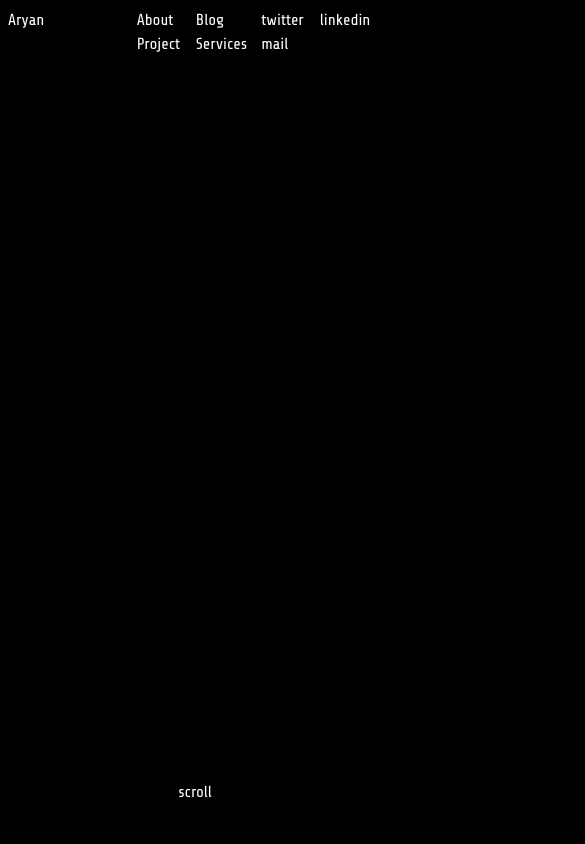
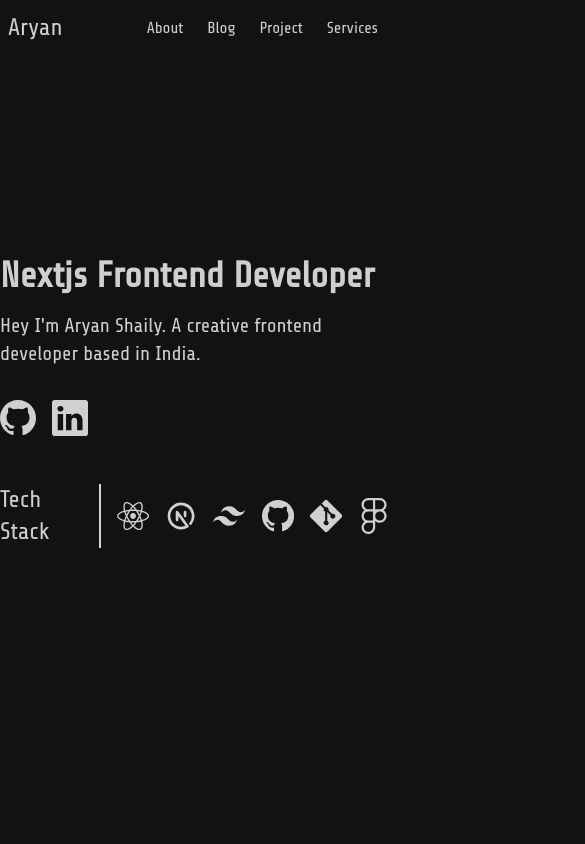
Before and after one commit to light-200/aryan-shaily, a Next.js app: page / in a window 390 px wide. Shown: the top 844 px of the page, 585 px wide, since content can reach past the window. Built offline with nearby package versions, Linux system fonts and the light colour scheme.

Commit message:
layout and landing page added 👷🏾

```diff
--- a/app/layout.tsx
+++ b/app/layout.tsx
@@ -23,14 +23,17 @@ export default function RootLayout({
       <body
         className={
           inter.className +
-          " selection:text-white selection:bg-black overflow-x-hidden scroll-smooth bg-black text-white"
+          " selection:text-white selection:bg-black overflow-x-hidden scroll-smooth bg-[#121212] text-white text-opacity-80"
         }
       >
         {children}
-        <footer className="grid grid-cols-3 p-2 lg:p-6">
+        <footer className="grid grid-cols-3 p-2 lg:p-6 border-[1px] border-transparent border-t-zinc-600">
           <div>
             <h3>Aryan Shaily</h3>
-            <p>All rights reserved</p>
+            <p className="lg:w-5/6">
+              I'm a 21yo Web developer/designer. Looking forward to solve your
+              problems with design and tech.
+            </p>
           </div>
           <div>
             <h3 className="font-semibold">Navigation Links</h3>
--- a/app/page.tsx
+++ b/app/page.tsx
@@ -1,17 +1,27 @@
+"use client";
 import AboutCard from "@/components/AboutCard";
 import ProjectCard from "@/components/ProjectCard";
 import ServicesForm from "@/components/ServicesForm";
+import Space from "@/components/Space";
 import Link from "next/link";
+import { SyntheticEvent, useState } from "react";
 
 export default function Index() {
+  const [service, setService] = useState("");
+
+  const handleServiceSelection = (e: SyntheticEvent) => {
+    setService(e.currentTarget.innerHTML);
+  };
+
   return (
     <main className="w-full">
-      <section className="grid min-h-screen w-full grid-cols-3 p-2 lg:p-6 relative">
+      <section className="grid min-h-screen w-full grid-cols-2 auto-rows-min relative items-center">
+        <div className="col-span-2 flex justify-between items-center lg:px-8 px-2  p-3">
           <div>
-          <span>Aryan</span>
+            <span className="text-2xl">Aryan</span>
           </div>
-        <div>
-          <ul className="grid grid-rows-2 grid-cols-2 w-fit">
+          <div className="justify-self-end">
+            <ul className="w-fit flex gap-4">
               <Link href="#about" className="btn-primary">
                 About
               </Link>
@@ -26,17 +36,8 @@ export default function Index() {
               </Link>
             </ul>
           </div>
-        <div>
-          <ul className="grid grid-rows-2 grid-cols-2 w-fit">
-            <li className="btn-primary">twitter</li>
-            <li className="btn-primary">linkedin</li>
-            <li className="btn-primary">mail</li>
-          </ul>
         </div>
-
-        <div className="absolute bottom-10 justify-self-center select-none">
-          <span>scroll</span>
-        </div>
+        <Space />
       </section>
       <section
         className="min-h-screen w-full p-2 lg:p-6 flex flex-col relative"
@@ -66,18 +67,15 @@ export default function Index() {
             <AboutCard>
               Favorite Artists
               <br />
-              <br />
               The 1975, TNBHD, Current Joys
               <br />
               <br />
               Favorite Stories
               <br />
-              <br />
               The Great Gatsby, Tamasha
               <br />
               <br />
               Favorite Song
-              <br />
               <br />A Different Age
               <span className="absolute right-3 bottom-2">Random</span>
             </AboutCard>
@@ -85,18 +83,15 @@ export default function Index() {
             <AboutCard>
               Design Tools
               <br />
-              <br />
               Figma, Photoshop, Blender
               <br />
               <br />
               Frameworks
               <br />
-              <br />
               Nextjs, Reactjs, React-native
               <br />
               <br />
               Languages
-              <br />
               <br />
               Javascript, Python, Java, C++
               <span className="absolute right-3 bottom-2">Skills</span>
@@ -111,6 +106,7 @@ export default function Index() {
         <div className="col-span-3 w-full h-full">
           <span>Projects</span>
         </div>
+        <div className="col-span-3 w-full flex gap-16 justify-center">
           <ProjectCard
             ProjectName={"TheindianScholar"}
             ProjectImage={"/someimage"}
@@ -147,25 +143,47 @@ export default function Index() {
               "Next-auth",
             ]}
           />
+        </div>
       </section>
       <section
-        className="grid auto-rows-[min-content_1fr] gap-6 grid-cols-[min-content_1fr] min-h-screen w-full p-2 lg:p-6"
+        className="grid auto-rows-[min-content_1fr] gap-6 grid-cols-[1fr_2fr] place-items-center min-h-screen w-full p-2 lg:p-6"
         id="services"
       >
-        <div className="col-span-2">
+        <div className="col-span-2 w-full">
           <span>Services</span>
         </div>
-        <div className="rows-start-2 w-60">
-          <ul className="gap-4 flex flex-col">
-            <li>Web Development</li>
-            <li>Web Design / UI-UX</li>
-            <li>Graphic Design</li>
-            <li>App Development</li>
+        <div className="rows-start-2 w-60 justify-self-end relative">
+          <div className="hidden lg:block absolute -top-10 -right-10 border-2 rounded-md border-zinc-300 border-r-0 border-b-0 rounded-bl-none w-32 h-10 -z-1"></div>
+          <ul className="flex flex-col  p-4 gap-2 rounded-md bg-zinc-300 text-black z-0">
+            <li
+              className="bg-zinc-200 border-[1px] border-zinc-400 px-2 p-1 rounded-md"
+              onClick={handleServiceSelection}
+            >
+              Websites
+            </li>
+            <li
+              className="bg-zinc-200 border-[1px] border-zinc-400 px-2 p-1 rounded-md"
+              onClick={handleServiceSelection}
+            >
+              Web Design / UI-UX
+            </li>
+            <li
+              className="bg-zinc-200 border-[1px] border-zinc-400 px-2 p-1 rounded-md"
+              onClick={handleServiceSelection}
+            >
+              Graphic Design
+            </li>
+            <li
+              className="bg-zinc-200 border-[1px] border-zinc-400 px-2 p-1 rounded-md"
+              onClick={handleServiceSelection}
+            >
+              App Development
+            </li>
           </ul>
         </div>
 
-        <div className="grid rows-start-2 col-start-2 w-full h-[90%] justify-items-end">
-          <ServicesForm />
+        <div className="lg:rows-start-2 lg:col-start-2 lg:col-span-1 row-strat-3 col-span-2 w-full h-[90%] justify-self-center">
+          <ServicesForm selectedService={service} />
         </div>
       </section>
     </main>
--- /dev/null
+++ b/components/Space.tsx
@@ -0,0 +1,43 @@
+import Link from "next/link";
+import { FunctionComponent, Suspense, useRef } from "react";
+import { BsGithub, BsLinkedin, BsGit } from "react-icons/bs";
+import { FaReact, FaFigma } from "react-icons/fa";
+import { TbBrandNextjs } from "react-icons/tb";
+import { SiTailwindcss } from "react-icons/si";
+
+interface SpaceProps {}
+
+const Space: FunctionComponent<SpaceProps> = () => {
+  return (
+    <div className="w-full h-[82vh] grid gap-2 place-content-center  col-span-2">
+      <h1 className="text-4xl font-bold mb-2">Nextjs Frontend Developer</h1>
+      <p className="text-xl mb-6">
+        Hey I'm Aryan Shaily. A creative frontend developer based in India.
+      </p>
+      <div className="flex gap-4 text-4xl mb-10">
+        <Link href={"https://github.com/light-200"} target="_blank">
+          <BsGithub />
+        </Link>
+        <Link
+          href={"https://www.linkedin.com/in/aryan-shaily/"}
+          target="_blank"
+        >
+          <BsLinkedin />
+        </Link>
+      </div>
+      <div className="flex gap-4 text-4xl items-center">
+        <span className="pr-3 border-r-2 border-zinc-300 text-2xl">
+          Tech Stack
+        </span>
+        <FaReact />
+        <TbBrandNextjs />
+        <SiTailwindcss />
+        <BsGithub />
+        <BsGit />
+        <FaFigma />
+      </div>
+    </div>
+  );
+};
+
+export default Space;
```
Lines whose indentation alone changed are shown as unchanged.
